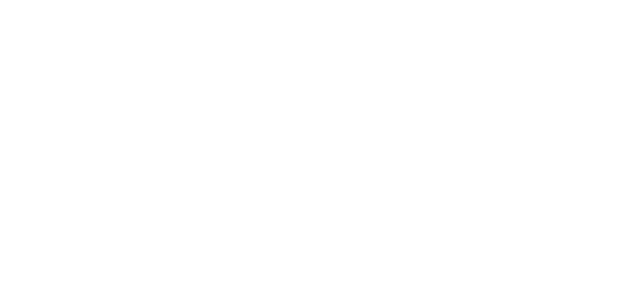
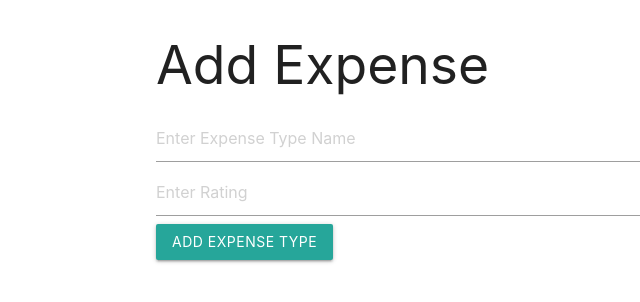
Before and after one commit to Exia01/Project-Expense, a React (Create React App) app in the folder client/: page /expense/type in a window 1280 px wide. Shown: the top 302 px of the page, without its empty margins (36-676 px from the left). Built offline with nearby package versions, Linux system fonts and the light colour scheme.

Commit message:
added ExpenseType component, testing form submit to server route

```diff
--- a/client/src/App.js
+++ b/client/src/App.js
@@ -11,6 +11,7 @@
 import GeneratePlayground from './Generate/GeneratePlayground';
 import Report from './components/Report/Report';
 import Expense from './components/Report/Expense';
+import ExpenseType from './components/Report/ExpenseType';
 
 function App() {
   // BrowserRouter enables links
@@ -26,6 +27,7 @@
             <Route exact path="/users" component={Users} />
             <Route exact path="/report" component={Report} />
             <Route exact path="/expense" component={Expense} />
+            <Route exact path="/expense/type" component={ExpenseType} />
             <Route exact path="/read" component={Generate} />
             <Route exact path="/read/test" component={GeneratePlayground} />
           </Switch>
--- /dev/null
+++ b/client/src/components/Report/ExpenseType.js
@@ -0,0 +1,98 @@
+import React, { Fragment, useState, useEffect } from "react";
+import axios from "axios";
+
+const Expense = () => {
+  const [expenseType, setExpenseType] = useState({});
+
+  const [formData, setFormData] = useState({
+    name: "",
+    rating: "",
+  });
+
+  const { name, rating } = formData;
+
+  const onChange = (e) => {
+    setFormData({ ...formData, [e.target.name]: e.target.value });
+  };
+
+  const onSubmit = async (e) => {
+    e.preventDefault();
+
+    //-- TESTING --//
+    console.log("Submitting");
+    console.log(formData);
+
+    axios
+      .post("/expense/type", formData)
+      .then((result) => console.log(result.data))
+      .catch((err) => {
+        console.log(err);
+      });
+
+    //-- create temp expense type
+    const category = {
+        name,
+        rating,
+    };
+
+    //-- Send to Server Route
+    // try {
+    //     //-- Create 'config' for sending headers
+    //     const config = {
+    //     headers: {
+    //         "Content-Type": "application/json",
+    //     },
+    //     };
+    //     //-- Stringify User Input
+    //     const body = JSON.stringify(user);
+    //     console.log("********");
+    //     console.log(body);
+
+    //     const res = await axios.post("/api/report/create", body, config);
+    //     //-- TESTING --//
+    //     console.log(res.data);
+    //-- Clear inputs
+    setFormData({
+      name: "",
+      rating: "",
+    });
+
+    //     //-- Update toDashboard State
+    //     // setToDash(true);
+    // } catch (err) {
+    //     console.error(err.response.data);
+    //     // res.status(500).json(err);
+    // }
+  };
+
+  return (
+    <Fragment>
+      <h2>Add Expense</h2>
+      <form className="add_expense" onSubmit={(e) => onSubmit(e)}>
+        <div className="form-group">
+          <input
+            type="text"
+            placeholder="Enter Expense Type Name"
+            name="name"
+            value={name}
+            onChange={(e) => onChange(e)}
+          />
+        </div>
+        <div className="form-group">
+          <input
+            type="text"
+            placeholder="Enter Rating"
+            name="rating"
+            value={rating}
+            onChange={(e) => onChange(e)}
+          />
+        </div>
+        <button type="submit" className="btn">
+          Add Expense Type
+        </button>
+      </form>
+    </Fragment>
+  );
+};
+
+export default Expense;
```
